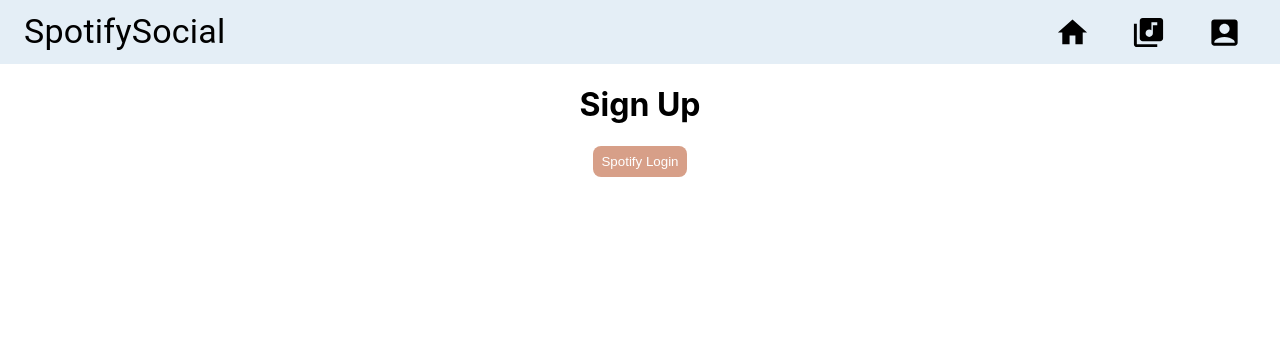
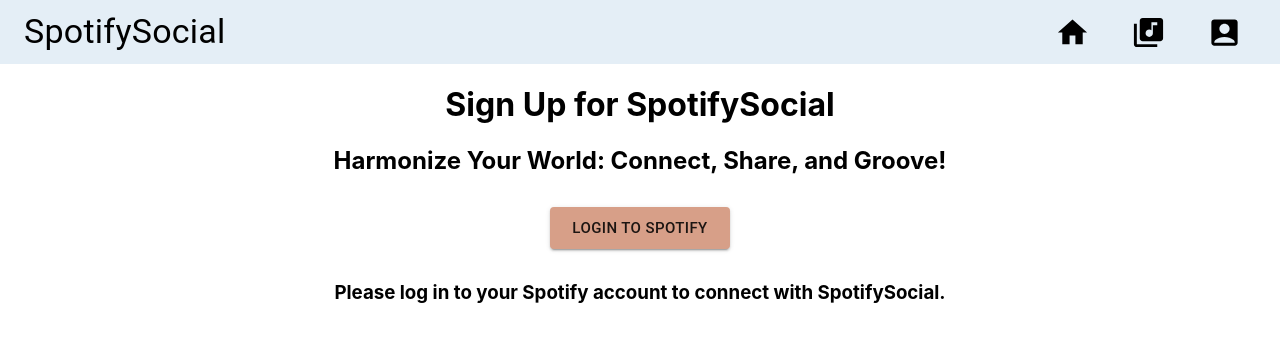
Before and after one commit to jrp9pte/ForgeSpotifyClone, a React (Create React App) app in the folder frontend/: page /signup in a window 1280 px wide. Shown: the top 342 px of the page. Built offline with nearby package versions, Linux system fonts and the light colour scheme.

Commit message:
styling for login and sign in

```diff
--- a/frontend/src/Components/Login/Login.js
+++ b/frontend/src/Components/Login/Login.js
@@ -15,6 +15,23 @@
 // import 'react-toastify/dist/ReactToastify.css';
 import { createTheme, ThemeProvider } from "@mui/material/styles"
 import { UserContext } from "./UserProvider"
+
+
+const theme = createTheme({
+	status: {
+		danger: "#e53e3e",
+	},
+	palette: {
+		primary: {
+			main: "#d79f88",
+			darker: "#053e85",
+		},
+		neutral: {
+			main: "#64748B",
+			contrastText: "#fff",
+		},
+	},
+})
 
 function Login() {
 	const { user, setUser } = useContext(UserContext)
@@ -88,8 +105,8 @@
 
 	return (
 		<>
-			<h1>Log into Spotify</h1>
-
+			<h1>Log into SpotifySocial</h1>
+			<h3>Harmonize Your World: Connect, Share, and Groove!</h3>
 			{/* _______ */}
 			<form onSubmit={handleLogin}>
 				<div
@@ -122,7 +139,7 @@
 						marginBottom: "10px",
 					}}
 				>
-					<Box style={{ width: "250px" }}>
+					<Box style={{ width: "250px", marginTop:"1REM"}}>
 						<FormControl sx={{ width: "100%" }} variant="outlined">
 							<InputLabel htmlFor="outlined-adornment-password">
 								Password
@@ -173,3 +190,4 @@
 }
 
 export default Login
+export { theme };
--- a/frontend/src/Components/SignUp/Signup.js
+++ b/frontend/src/Components/SignUp/Signup.js
@@ -1,6 +1,8 @@
 import React, {useState, useEffect} from 'react'
 import axios from 'axios'
-
+import { createTheme, ThemeProvider } from "@mui/material/styles"
+import Button from "@mui/material/Button"
+import { theme } from '../Login/Login'
 /* This file forces the user to do a spotify authorization.
 *  After a successful authorization, we will redirect to UserAccountCreation.js
 */
@@ -13,10 +15,20 @@
    return (
     <>
         {/* TODO: Stylize this later */}
-        <h1 className = "page-title"> Sign Up </h1>
-        <button onClick = {spotifyAuthRedirect} className = "button">
+        <h1 > Sign Up for SpotifySocial</h1>
+        {/* <button onClick = {spotifyAuthRedirect} className = "button">
             Spotify Login
-        </button>
+       </button> */}
+       <h2>Harmonize Your World: Connect, Share, and Groove!</h2>
+       <div style={{ display: "flex", justifyContent: "center", marginTop: "2REM", marginBottom: "2REM" }}>
+         <ThemeProvider theme={theme}>
+           <Button variant="contained" size='large' onClick={spotifyAuthRedirect}>
+             Login to Spotify
+           </Button>
+         </ThemeProvider>
+
+       </div>
+       <h3>Please log in to your Spotify account to connect with SpotifySocial.</h3>
     </>
    )
 
```
